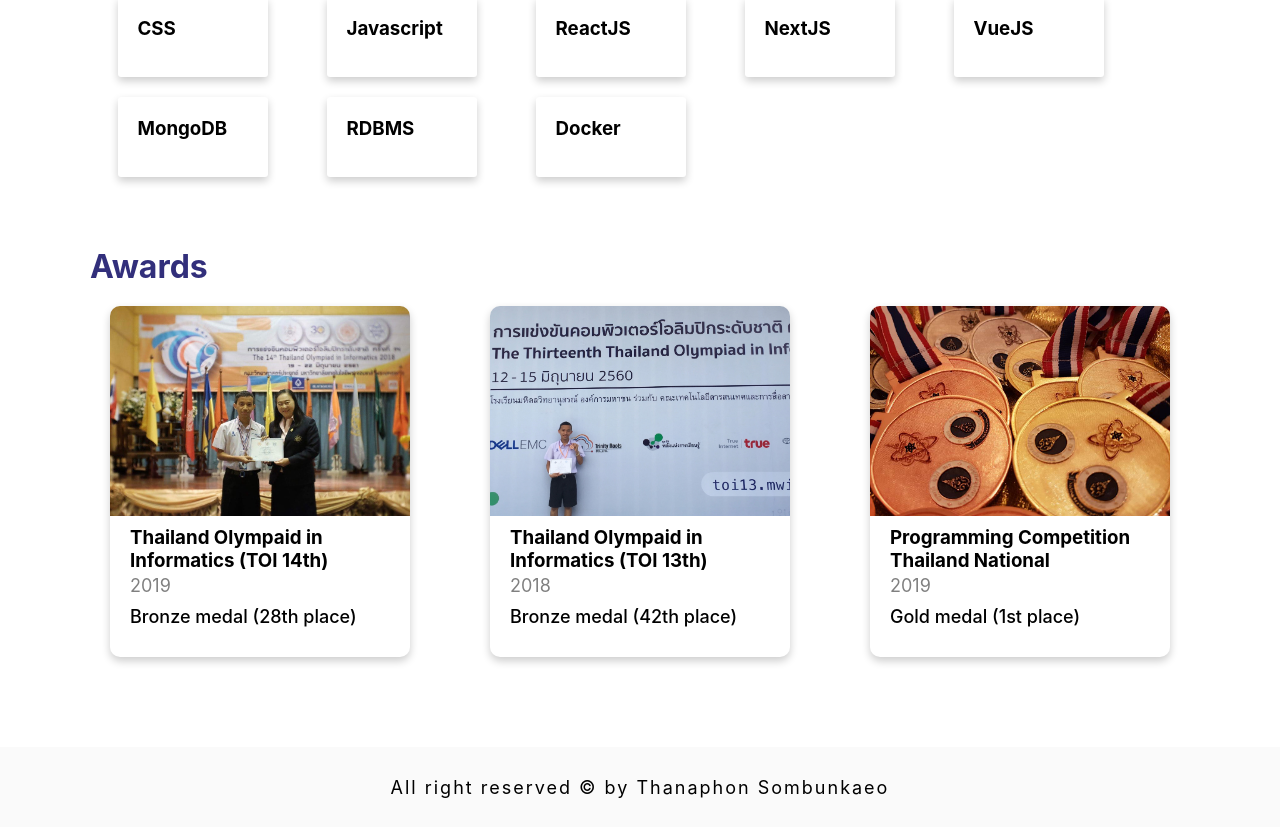
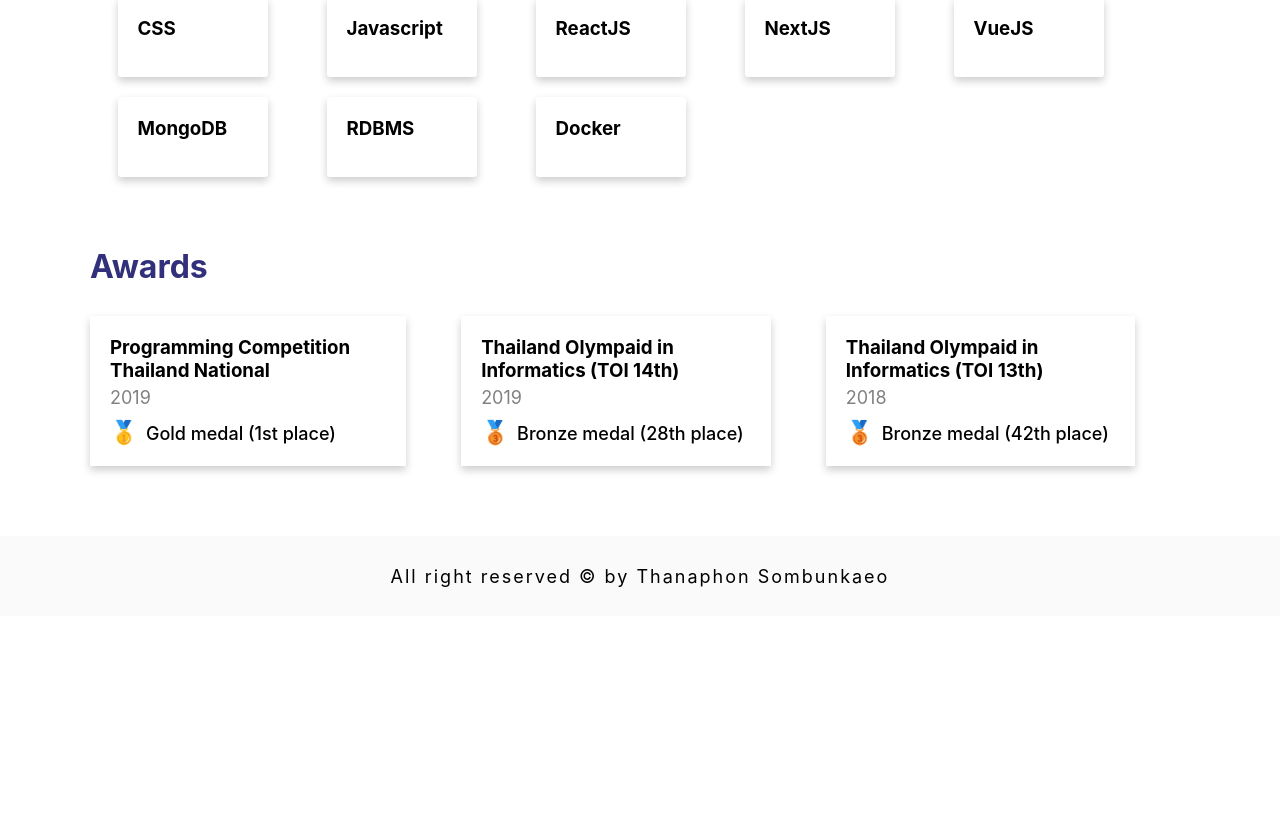
Before and after one commit to boyplus/boyplus.github.io, a Next.js app: page /about in a window 1280 px wide. Shown: the part 1456-2283 px from the top of the page. After the commit the page ends 2072 px from the top, so only its background shows below. Built offline with nearby package versions, Linux system fonts and the light colour scheme.

Commit message:
[UPDATE] awards

```diff
--- a/components/about/Award.js
+++ b/components/about/Award.js
@@ -1,18 +1,20 @@
 import { Fragment } from "react";
 
-const Award = ({ image, text, year, desc }) => {
+const Award = ({ emoji, text, year, desc }) => {
   return (
     <Fragment>
       <div className="container">
         <div className="card">
           <div style={{ display: "flex", flexDirection: "column" }}>
-            <img src={image} className="awardPic"></img>
-            <div style={{ paddingBottom: "20px" }}>
-              <div className="content">
-                <h3>{text}</h3>
-                <p style={{ color: "grey", marginTop: "3px" }}>{year}</p>
-                <p style={{ marginTop: "10px", fontWeight: "500" }}>{desc}</p>
-              </div>
+            <div className="content">
+              <h3>{text}</h3>
+              <p style={{ color: "grey", marginTop: "5px" }}>{year}</p>
+              <p style={{ marginTop: "10px", fontWeight: "500" }}>
+                <span style={{ marginRight: "8px", fontSize: "1.4rem" }}>
+                  {emoji}
+                </span>
+                {desc}
+              </p>
             </div>
           </div>
         </div>
@@ -21,25 +23,17 @@
       <style jsx>{`
         .card {
           background-color: white;
-          border-radius: 10px;
           box-shadow: 0 4px 8px 0 rgba(0, 0, 0, 0.2);
           transition: 0.3s;
-
+          padding: 20px;
           margin-bottom: 20px;
           display: flex;
           width: fit-content;
-          width: 300px;
-        }
-        .awardPic {
-          border-radius: 10px 10px 0 0;
-          width: 300px;
-          height: 210px;
-        }
-        .content {
-          padding: 10px 20px;
+
         }
         .container{
-          padding: 20px 40px;
+          margin-top: 30px;
+          padding-right: 5%;
         }
 
         @media only screen and (max-width: 500px) {
--- a/components/about/Awards.js
+++ b/components/about/Awards.js
@@ -3,22 +3,22 @@
 const Awards = () => {
   const items = [
     {
-      image: "/images/toi14.jpeg",
+      emoji: "🥇",
+      text: "Programming Competition Thailand National",
+      year: "2019",
+      desc: "Gold medal (1st place)",
+    },
+    {
+      emoji: "🥉",
       text: "Thailand Olympaid in Informatics (TOI 14th)",
       year: "2019",
       desc: "Bronze medal (28th place)",
     },
     {
-      image: "/images/toi13.JPG",
+      emoji: "🥉",
       text: "Thailand Olympaid in Informatics (TOI 13th)",
       year: "2018",
       desc: "Bronze medal (42th place)",
-    },
-    {
-      image: "/images/medal_all.jpg",
-      text: "Programming Competition Thailand National",
-      year: "2019",
-      desc: "Gold medal (1st place)",
     },
   ];
   return (
@@ -30,7 +30,7 @@
             {items.map((item) => {
               return (
                 <Award
-                  image={item.image}
+                  emoji={item.emoji}
                   text={item.text}
                   year={item.year}
                   desc={item.desc}
@@ -46,13 +46,7 @@
           padding-bottom: 50px;
         }
         .content {
-          display: grid;
-          grid-template-columns: auto auto auto;
-        }
-        .contentContainer {
           display: flex;
-          justify-content: center;
-          flex-wrap: wrap;
         }
 
         @media only screen and (max-width: 1100px) {
```
